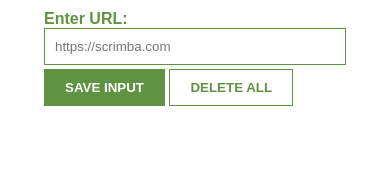
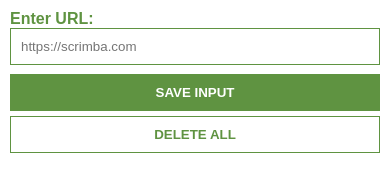
Before and after one commit to ooshimakenji/bilatracker11, a website built with Vite: page index.html in a window 390 px wide. Built offline with nearby package versions, Linux system fonts and the light colour scheme; no server answers.

Commit message:
Add responsive media queries

```diff
--- a/index.css
+++ b/index.css
@@ -44,3 +44,23 @@ li {
 a {
     color: #5f9341;
 }
+
+
+
+/* Responsiveness */
+@media (max-width: 600px) {
+    body {
+        max-width: 100%;
+    }
+    button {
+        display: block;
+        width: 100%;
+        margin-top: 5px;
+    }
+}
+
+@media (min-width: 601px) and (max-width: 1024px) {
+    body {
+        max-width: 600px;
+    }
+}
```
